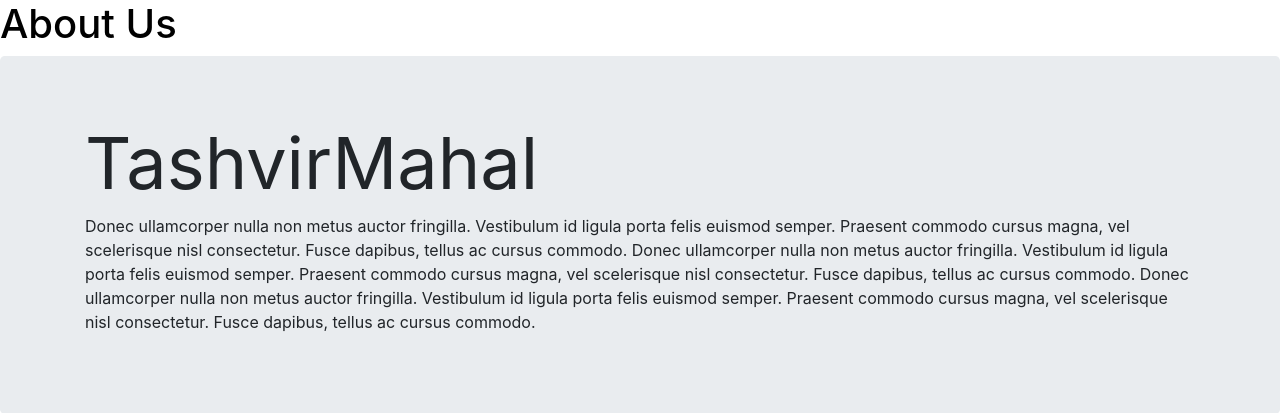
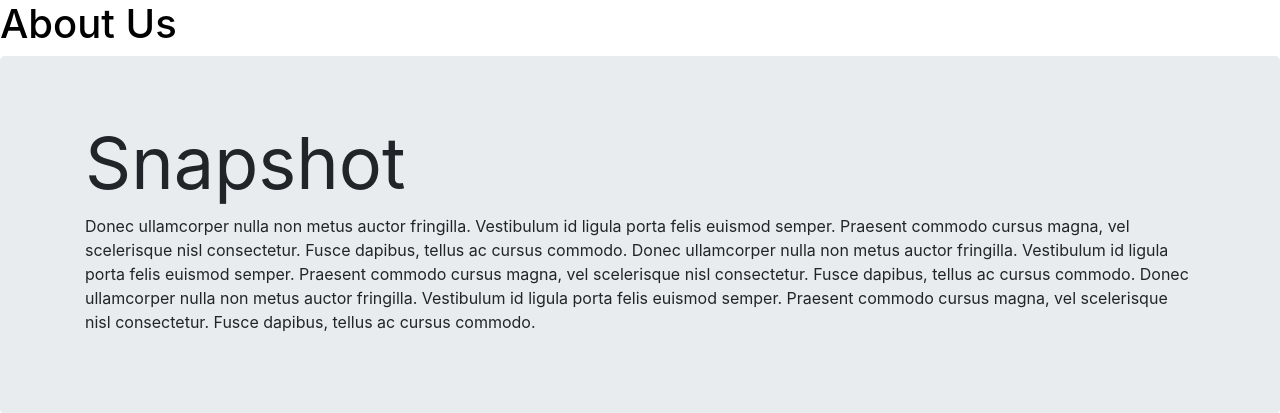
Before and after one commit to Bhagyavanth/Tasveer_Mahal, a Django app: page /aboutUs in a window 1280 px wide. Shown: the part 56-469 px from the top of the page. Run offline with Django 3.2, Linux system fonts and the light colour scheme; some libraries are stand-ins or nearby versions.

Commit message:
Update aboutus.html

```diff
--- a/templates/aboutus.html
+++ b/templates/aboutus.html
@@ -8,7 +8,7 @@
 
 <div class="jumbotron">
     <div class="container">
-        <h1 class="display-3" ><strong>TashvirMahal</strong></h1>
+        <h1 class="display-3" ><strong>Snapshot</strong></h1>
       <p>Donec ullamcorper nulla non metus auctor fringilla. Vestibulum id ligula porta felis euismod semper. Praesent commodo cursus magna, vel scelerisque nisl consectetur. Fusce dapibus, tellus ac cursus commodo. Donec ullamcorper nulla non metus auctor fringilla. Vestibulum id ligula porta felis euismod semper. Praesent commodo cursus magna, vel scelerisque nisl consectetur. Fusce dapibus, tellus ac cursus commodo. Donec ullamcorper nulla non metus auctor fringilla. Vestibulum id ligula porta felis euismod semper. Praesent commodo cursus magna, vel scelerisque nisl consectetur. Fusce dapibus, tellus ac cursus commodo.</p>
 
     </div>
```
